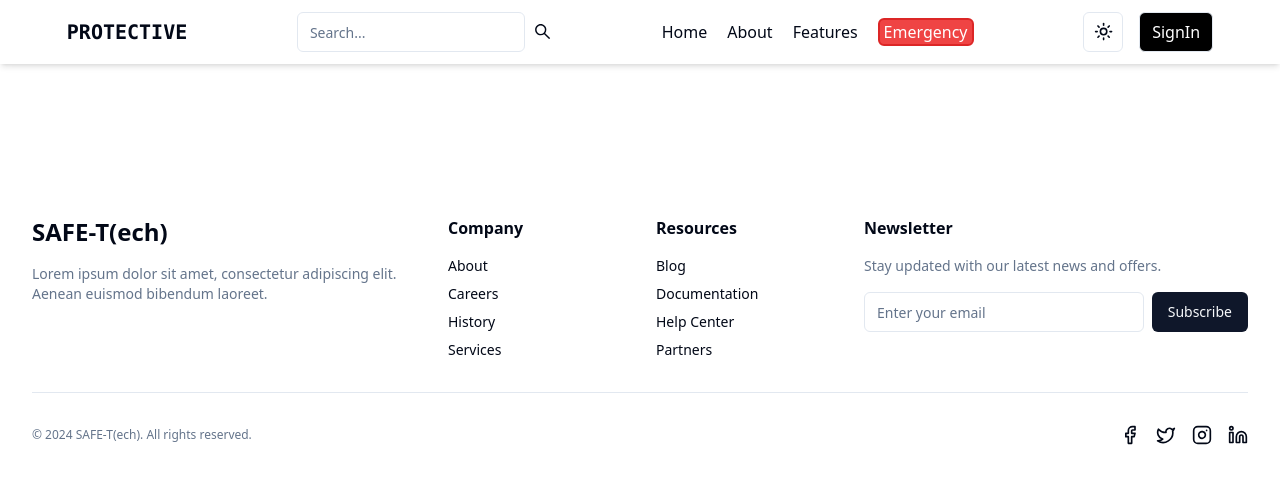
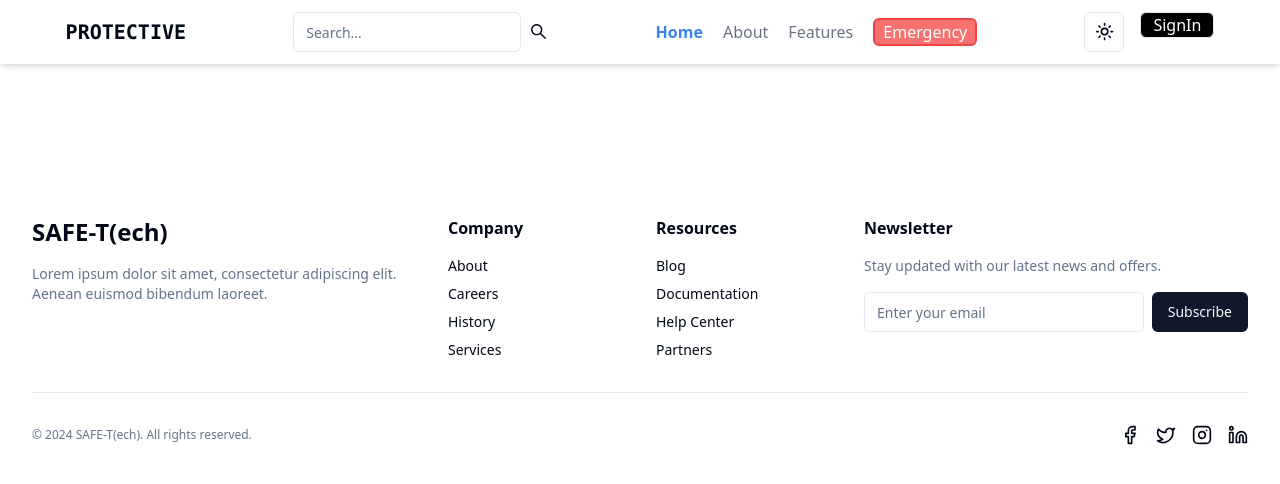
Before and after one commit to ar-ease/Sih2024, a React (Vite) app in the folder frontend/: page / in a window 1280 px wide. Shown: the top 484 px of the page. Built offline with nearby package versions, Linux system fonts and the light colour scheme; no server answers.

Commit message:
Updated Navbar, package files, and added avatar component

```diff
--- a/frontend/package.json
+++ b/frontend/package.json
@@ -12,6 +12,7 @@
   "dependencies": {
     "@headlessui/react": "^2.1.3",
     "@heroicons/react": "^2.1.5",
+    "@radix-ui/react-avatar": "^1.1.0",
     "@radix-ui/react-dialog": "^1.1.1",
     "@radix-ui/react-dropdown-menu": "^2.1.1",
     "@radix-ui/react-navigation-menu": "^1.2.0",
--- a/frontend/src/components/Navbar.jsx
+++ b/frontend/src/components/Navbar.jsx
@@ -1,5 +1,5 @@
 import React from "react";
-import { Link } from "react-router-dom";
+import { Link, NavLink } from "react-router-dom";
 
 import { ModeToggle } from "./ModeToggle";
 import {
@@ -13,8 +13,19 @@ import { Separator } from "@/components/ui/separator";
 import { Input } from "@/components/ui/input";
 import { AiOutlineSearch } from "react-icons/ai";
 import { Button } from "@headlessui/react";
+import { useSelector } from "react-redux";
+import {
+  DropdownMenu,
+  DropdownMenuContent,
+  DropdownMenuItem,
+  DropdownMenuLabel,
+  DropdownMenuSeparator,
+  DropdownMenuTrigger,
+} from "@/components/ui/dropdown-menu";
+import { Avatar, AvatarFallback, AvatarImage } from "@/components/ui/avatar";
 
 const Navbar = () => {
+  const { currentUser } = useSelector((state) => state.user);
   return (
     <div className="fixed z-10 w-full shadow-md bg-clip-padding">
       <div
@@ -45,37 +56,76 @@ const Navbar = () => {
           </Button>
         </div>
         <div className="hidden gap-5 items-center font-medium lg:flex">
-          <Link
+          <NavLink
             to="/"
-            className="hover:text-violet-400 active:text-violet-500  focus:text-violet-600"
+            className={({ isActive }) =>
+              isActive ? "text-blue-500 font-bold" : "text-gray-500"
+            }
           >
             Home
-          </Link>
-          <Link
+          </NavLink>
+          <NavLink
             to="/about"
-            className="hover:text-violet-400 active:text-violet-500  focus:text-violet-600"
+            className={({ isActive }) =>
+              isActive ? "text-blue-500 font-bold" : "text-gray-500"
+            }
           >
             About
-          </Link>
-          <Link
+          </NavLink>
+          <NavLink
             to="/Features"
-            className="hover:text-violet-400 active:text-violet-500 focus:text-violet-600"
+            className={({ isActive }) =>
+              isActive ? "text-blue-500 font-bold" : "text-gray-500"
+            }
           >
             Features
-          </Link>
-          <Link
+          </NavLink>
+          <NavLink
             to="/emergency"
-            className="text-white bg-red-500 rounded-md border-2 border-red-600 hover:text-violet-300 active:boder-balck focus:border-black dark:focus:border-white px-1
-            "
+            className={({ isActive }) =>
+              isActive
+                ? "text-white bg-red-500 rounded-md border-2 border-red-600 px-2"
+                : "text-white bg-red-400 rounded-md border-2 border-red-500 hover:font-bold px-2 "
+            }
           >
             Emergency
-          </Link>
+          </NavLink>
         </div>
         <div className="flex gap-4">
           <ModeToggle />
-          <Button className="border bg-black text-white dark:bg-white dark:text-black px-3 rounded-md">
-            SignIn
-          </Button>
+          {currentUser ? (
+            <DropdownMenu>
+              <DropdownMenuTrigger>
+                <Avatar>
+                  <AvatarImage src={currentUser.profilePicture} />
+                  <AvatarFallback>User</AvatarFallback>
+                </Avatar>
+              </DropdownMenuTrigger>
+              <DropdownMenuContent>
+                <DropdownMenuLabel>
+                  <span className="">@{currentUser.username}</span>
+                </DropdownMenuLabel>
+
+                <DropdownMenuItem>
+                  <span className="trunate">{currentUser.email}</span>
+                </DropdownMenuItem>
+                <DropdownMenuSeparator />
+
+                <DropdownMenuItem>
+                  <Link to={"/dashboard?tab=profile"}>Profile</Link>
+                </DropdownMenuItem>
+                <DropdownMenuSeparator />
+
+                <DropdownMenuItem>Sign out</DropdownMenuItem>
+              </DropdownMenuContent>
+            </DropdownMenu>
+          ) : (
+            <Link to="/sign-in">
+              <Button className="border bg-black text-white dark:bg-white dark:text-black px-3 rounded-md">
+                SignIn
+              </Button>
+            </Link>
+          )}
         </div>
 
         <div className="flex md:hidden">
@@ -85,11 +135,25 @@ const Navbar = () => {
             </SheetTrigger>
             <SheetContent className="flex flex-col gap-4 w-[180px] md:w-[300px]">
               <SheetClose asChild>
-                <Link to="/">Home</Link>
+                <NavLink
+                  to="/"
+                  className={({ isActive }) =>
+                    isActive ? "text-blue-500 font-bold" : "text-gray-500"
+                  }
+                >
+                  Home
+                </NavLink>
               </SheetClose>
               <Separator />
               <SheetClose asChild>
-                <Link to="/about">About</Link>
+                <NavLink
+                  to="/about"
+                  className={({ isActive }) =>
+                    isActive ? "text-blue-500 font-bold" : "text-gray-500"
+                  }
+                >
+                  About
+                </NavLink>
               </SheetClose>
               <Separator />
               <SheetClose asChild>
--- /dev/null
+++ b/frontend/src/components/ui/avatar.jsx
@@ -0,0 +1,33 @@
+import * as React from "react"
+import * as AvatarPrimitive from "@radix-ui/react-avatar"
+
+import { cn } from "@/lib/utils"
+
+const Avatar = React.forwardRef(({ className, ...props }, ref) => (
+  <AvatarPrimitive.Root
+    ref={ref}
+    className={cn("relative flex h-10 w-10 shrink-0 overflow-hidden rounded-full", className)}
+    {...props} />
+))
+Avatar.displayName = AvatarPrimitive.Root.displayName
+
+const AvatarImage = React.forwardRef(({ className, ...props }, ref) => (
+  <AvatarPrimitive.Image
+    ref={ref}
+    className={cn("aspect-square h-full w-full", className)}
+    {...props} />
+))
+AvatarImage.displayName = AvatarPrimitive.Image.displayName
+
+const AvatarFallback = React.forwardRef(({ className, ...props }, ref) => (
+  <AvatarPrimitive.Fallback
+    ref={ref}
+    className={cn(
+      "flex h-full w-full items-center justify-center rounded-full bg-muted",
+      className
+    )}
+    {...props} />
+))
+AvatarFallback.displayName = AvatarPrimitive.Fallback.displayName
+
+export { Avatar, AvatarImage, AvatarFallback }
```
Also changed, not shown: 1 other file (tests, documents, lock files or other folders).
